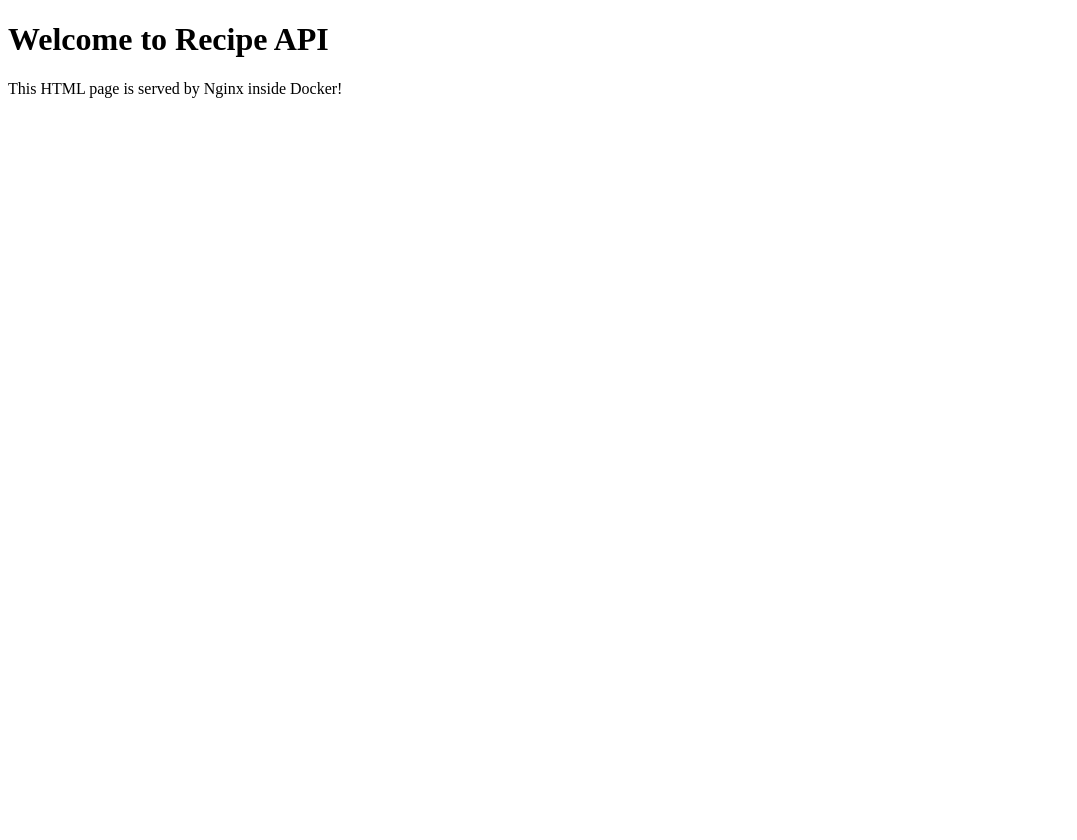
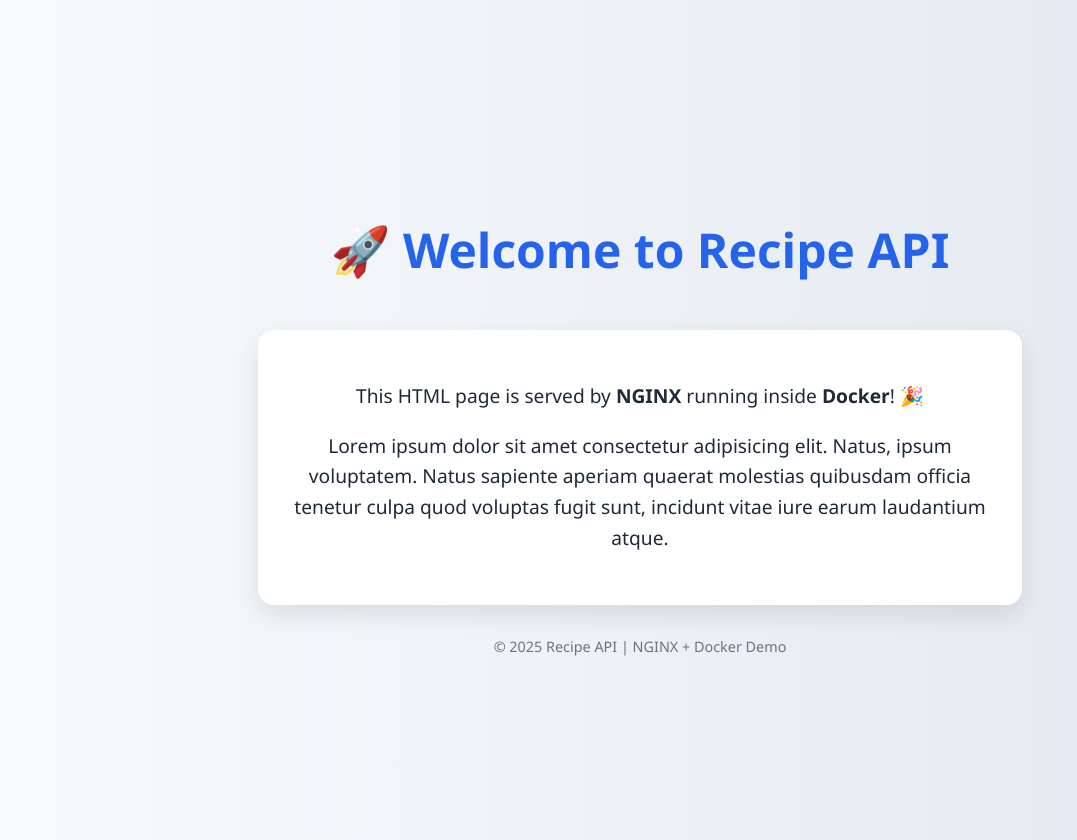
Before and after one commit to codewithtabish/nginx-recipe-backend, a website: page nginx/html/index.html in a window 1280 px wide. Shown: the whole page, without its empty margins (0-1077 px from the left). Before the commit the page ends 800 px from the top, so only its background shows below. Drawn offline with Linux system fonts and the light colour scheme.

Commit message:
chnaged the index html

```diff
--- a/nginx/html/index.html
+++ b/nginx/html/index.html
@@ -1,10 +1,66 @@
 <!doctype html>
-<html>
+<html lang="en">
   <head>
-    <title>Nginx is Working</title>
+    <meta charset="UTF-8" />
+    <meta name="viewport" content="width=device-width, initial-scale=1.0" />
+    <title>Recipe API – Nginx is Working</title>
+    <style>
+      body {
+        margin: 0;
+        font-family: "Segoe UI", Tahoma, Geneva, Verdana, sans-serif;
+        background: linear-gradient(to right, #f8fafc, #e2e8f0);
+        color: #1f2937;
+        display: flex;
+        flex-direction: column;
+        align-items: center;
+        justify-content: center;
+        min-height: 100vh;
+        padding: 20px;
+        text-align: center;
+      }
+
+      h1 {
+        font-size: 3rem;
+        color: #2563eb;
+        margin-bottom: 1rem;
+      }
+
+      p {
+        font-size: 1.2rem;
+        max-width: 700px;
+        line-height: 1.6;
+      }
+
+      .card {
+        background-color: white;
+        padding: 2rem;
+        border-radius: 1rem;
+        box-shadow: 0 10px 25px rgba(0, 0, 0, 0.1);
+        margin-top: 2rem;
+      }
+
+      footer {
+        margin-top: 2rem;
+        font-size: 0.9rem;
+        color: #6b7280;
+      }
+    </style>
   </head>
   <body>
-    <h1>Welcome to Recipe API</h1>
-    <p>This HTML page is served by Nginx inside Docker!</p>
+    <h1>🚀 Welcome to Recipe API</h1>
+
+    <div class="card">
+      <p>
+        This HTML page is served by <strong>NGINX</strong> running inside <strong>Docker</strong>!
+        🎉
+      </p>
+      <p>
+        Lorem ipsum dolor sit amet consectetur adipisicing elit. Natus, ipsum voluptatem. Natus
+        sapiente aperiam quaerat molestias quibusdam officia tenetur culpa quod voluptas fugit sunt,
+        incidunt vitae iure earum laudantium atque.
+      </p>
+    </div>
+
+    <footer>© 2025 Recipe API | NGINX + Docker Demo</footer>
   </body>
 </html>
```
Also changed, not shown: 1 other file.
